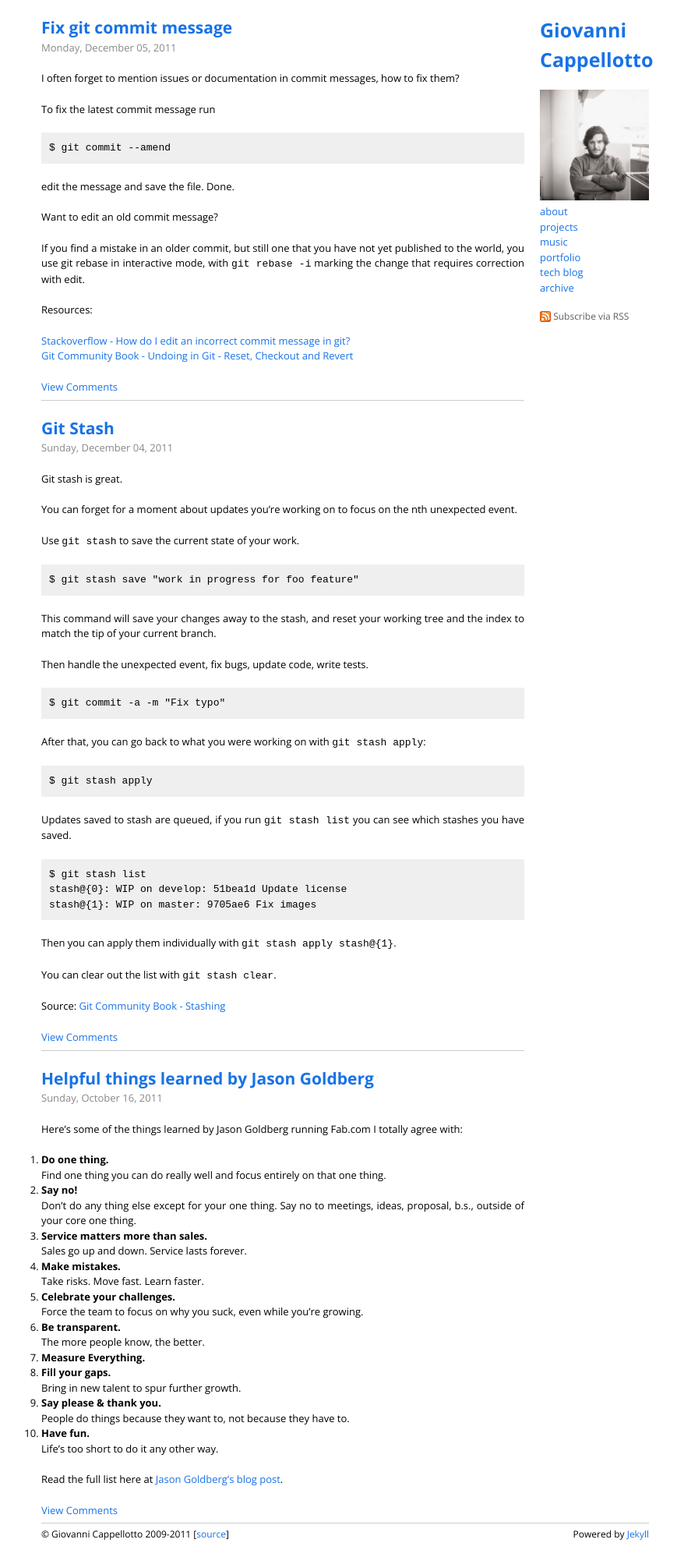
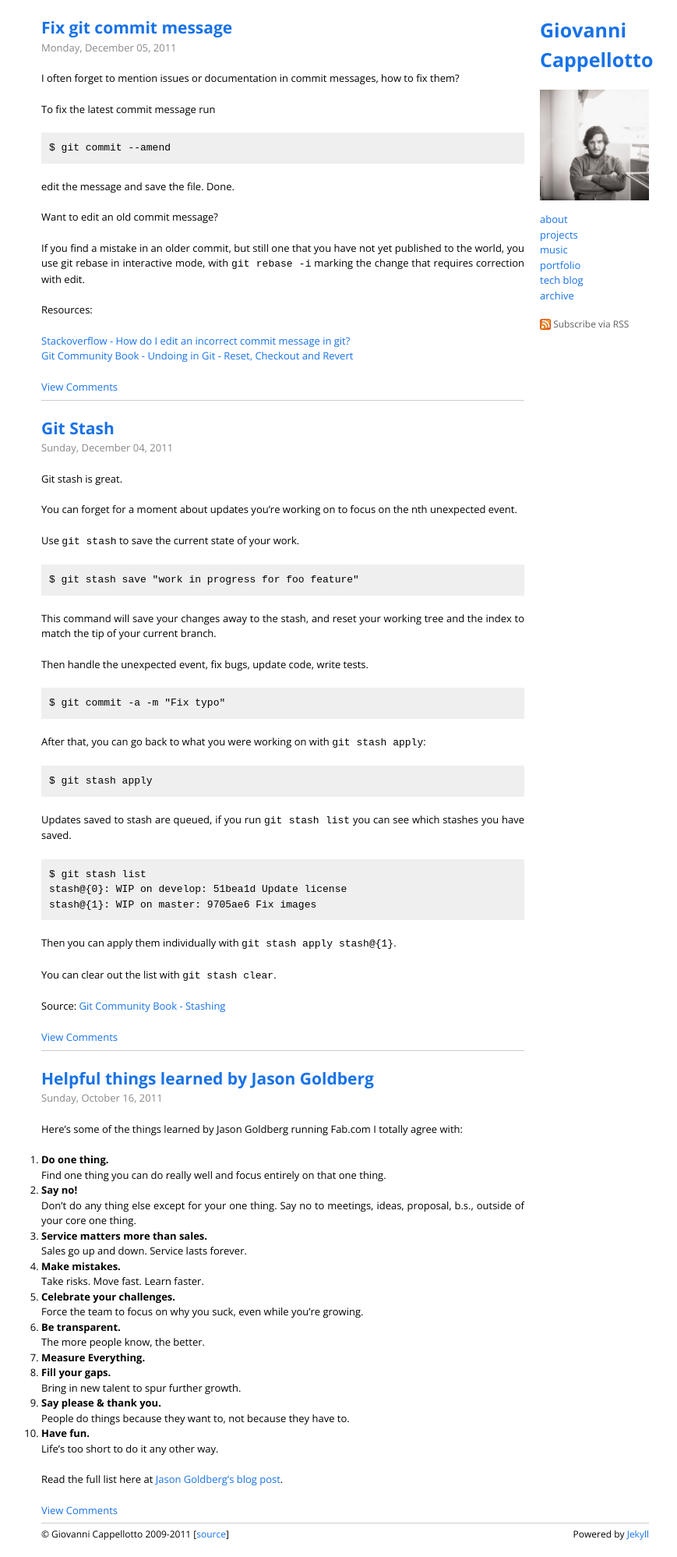
Before and after one commit to curlybracketshq/giovanni.curlybrackets.it, a Jekyll site: the page built from index.html, in a window 1280 px wide. Shown: the whole page at 78% size, without its empty margins (197-1066 px from the left). Built offline with Jekyll 4.4.1, drawn with Linux system fonts in a browser that asks for light colours; Markdown is read by kramdown in place of the engine named in the settings.

Commit message:
Minor changes

```diff
--- a/_layouts/default.html
+++ b/_layouts/default.html
@@ -32,7 +32,7 @@
   </div>
   <div class="grid_2">
     <h1><a href="/">Giovanni Cappellotto</a></h1>
-    <img src="/assets/me.jpg" width="140"/>
+    <img src="/assets/me.jpg" width="140" style="margin-bottom: 10px"/>
     <a href="/about.html">about</a><br/>
     <a href="/projects.html">projects</a><br/>
     <a href="/music.html">music</a><br/>
```
